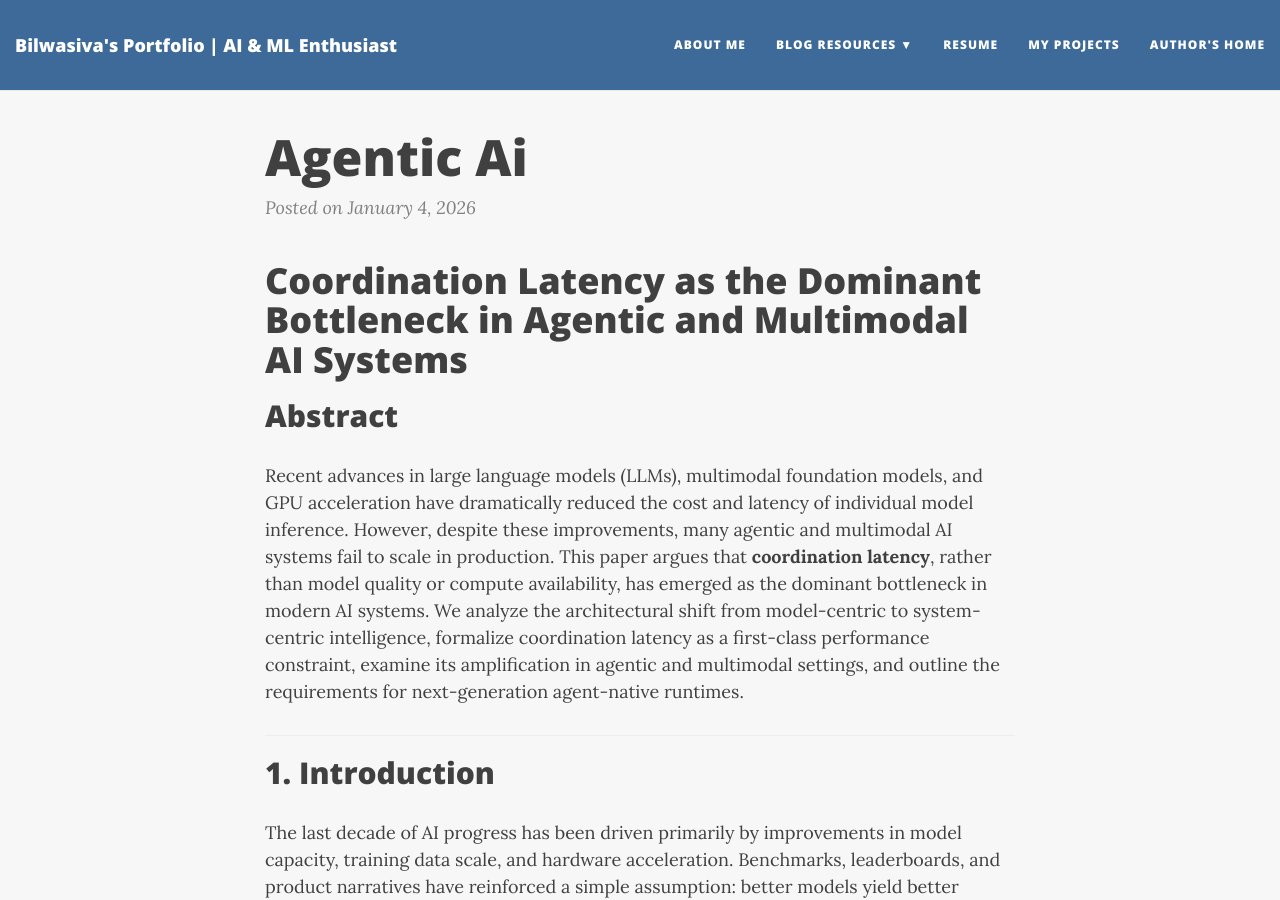
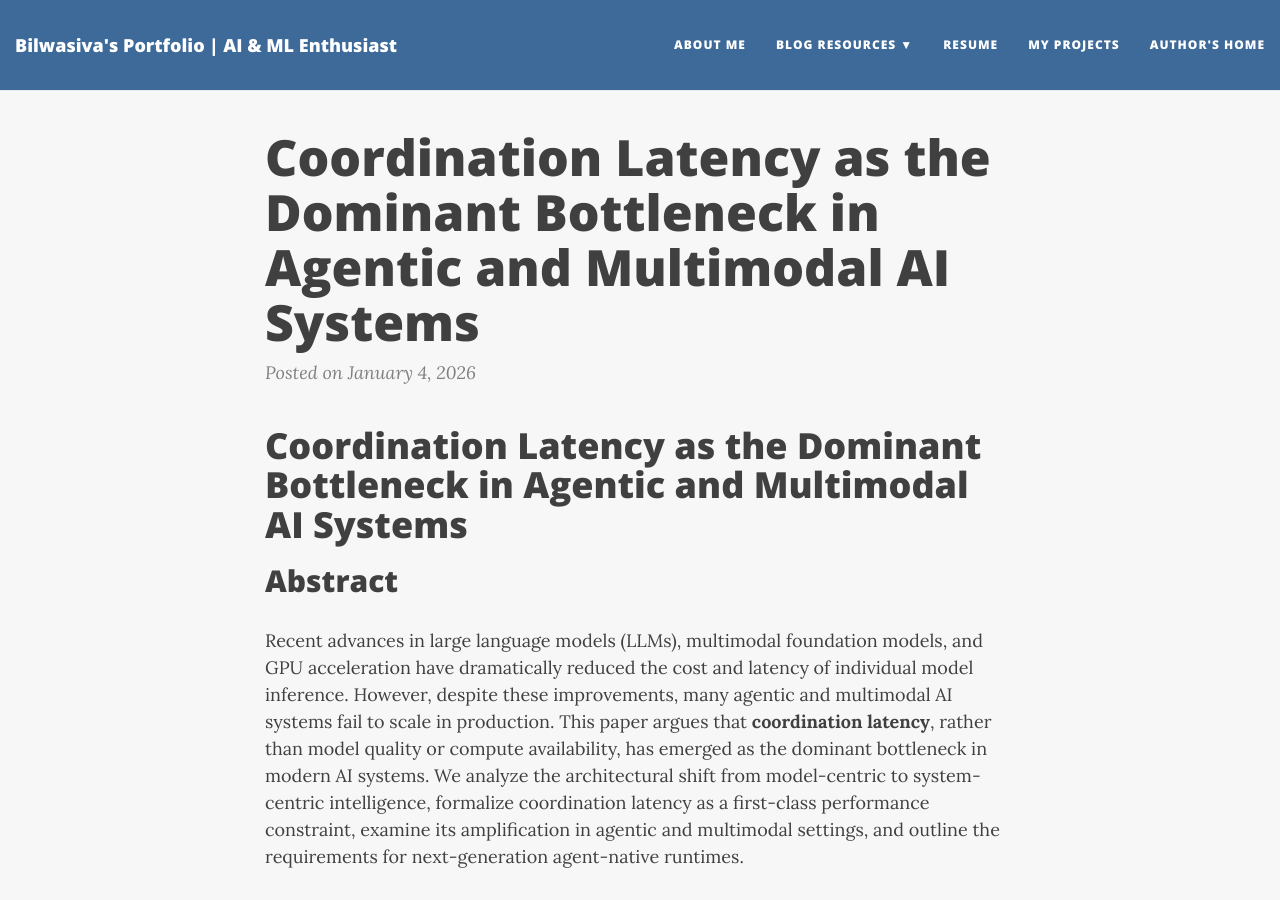
Before and after one commit to Bilwasiva/bilwasiva.github.io, a Jekyll site: the page built from _posts/2026-01-04-agentic-ai.md, in a window 1280 px wide and 900 px high. Built offline with Jekyll 4.4.1, drawn with Linux system fonts in a browser that asks for light colours; nearby versions of some CDN libraries; our own code applies the rules of GitHub Pages for plain Markdown files.

Commit message:
Update 2026-01-04-agentic-ai.md

```diff
--- a/_posts/2026-01-04-agentic-ai.md
+++ b/_posts/2026-01-04-agentic-ai.md
@@ -1,3 +1,11 @@
+---
+layout: post
+title: "Coordination Latency as the Dominant Bottleneck in Agentic and Multimodal AI Systems"
+date: 2026-01-04
+image: /img/m5.jpg
+published: true
+---
+
 # Coordination Latency as the Dominant Bottleneck in Agentic and Multimodal AI Systems
 
 ## Abstract
```
